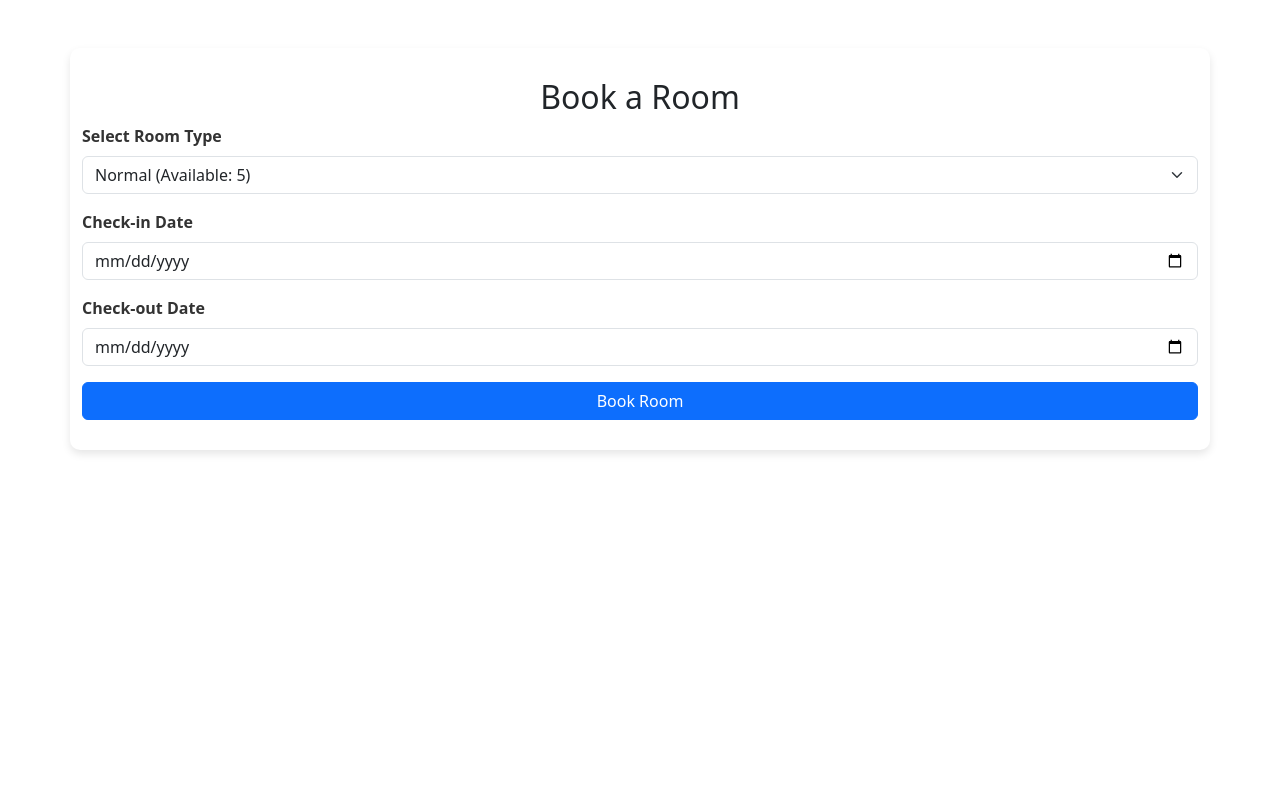
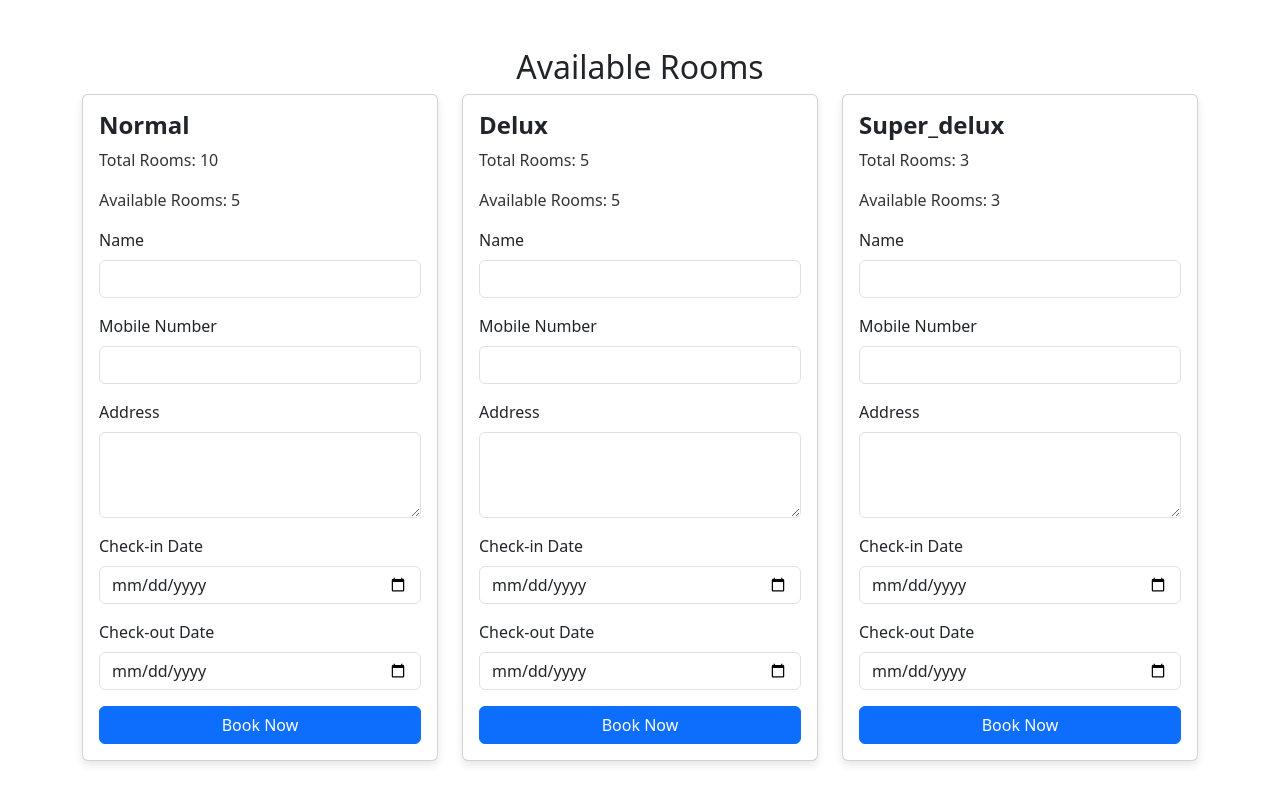
Before and after one commit to AadilDiwan107/Hotel-Booking, a PHP site: page /book_room.php in a window 1280 px wide. Shown: the part 56-841 px from the top of the page. Before the commit the page ends 510 px from the top, so only its background shows below. Run offline with PHP 8.4, Linux system fonts and the light colour scheme; a user stored in the database is signed in; data comes from the database, SQL or seed files in the repository.

Commit message:
Add files via upload

```diff
--- a/book_room.php
+++ b/book_room.php
@@ -17,6 +17,9 @@
     $check_in_date = $_POST['check_in_date'];
     $check_out_date = $_POST['check_out_date'];
     $user_id = $_SESSION['user_id'];
+    $name = $_POST['name'];
+    $mobile_number = $_POST['mobile_number'];
+    $address = $_POST['address'];
 
     // Debugging: Check if user_id is valid
     if (!isset($user_id) || empty($user_id)) {
@@ -41,8 +44,19 @@
 
         if ($room['total_rooms'] > $room['booked_rooms']) {
             // Book the room
-            $stmt = $pdo->prepare("INSERT INTO bookings (user_id, room_type, check_in_date, check_out_date) VALUES (?, ?, ?, ?)");
-            $stmt->execute([$user_id, $room_type, $check_in_date, $check_out_date]);
+            $stmt = $pdo->prepare("
+                INSERT INTO bookings (user_id, room_type, check_in_date, check_out_date, name, mobile_number, address)
+                VALUES (?, ?, ?, ?, ?, ?, ?)
+            ");
+            $stmt->execute([
+                $user_id,
+                $room_type,
+                $check_in_date,
+                $check_out_date,
+                $name,
+                $mobile_number,
+                $address
+            ]);
 
             // Update booked_rooms count
             $stmt = $pdo->prepare("UPDATE rooms SET booked_rooms = booked_rooms + 1 WHERE room_type = ?");
@@ -73,12 +87,8 @@
         }
 
         .container {
-            max-width: 600px;
+            max-width: 1200px;
             margin-top: 50px;
-            background: #ffffff;
-            padding: 30px;
-            border-radius: 10px;
-            box-shadow: 0 4px 8px rgba(0, 0, 0, 0.1);
         }
 
         h2 {
@@ -87,28 +97,32 @@
             margin-bottom: 30px;
         }
 
-        .form-label {
-            font-weight: bold;
-            color: #333;
+        .card {
+            border: none;
+            border-radius: 10px;
+            box-shadow: 0 4px 8px rgba(0, 0, 0, 0.1);
+            transition: transform 0.3s ease;
         }
 
-        .form-select,
-        .form-control {
-            border-radius: 5px;
-            border: 1px solid #ced4da;
-            transition: border-color 0.3s ease;
+        .card:hover {
+            transform: translateY(-10px);
         }
 
-        .form-select:focus,
-        .form-control:focus {
-            border-color: #0d6efd;
-            box-shadow: 0 0 5px rgba(13, 110, 253, 0.5);
+        .card-title {
+            font-size: 1.5rem;
+            font-weight: bold;
+            color: #0d6efd;
+        }
+
+        .card-text {
+            font-size: 1rem;
+            color: #333;
         }
 
         .btn-primary {
             width: 100%;
             padding: 10px;
-            font-size: 18px;
+            font-size: 1rem;
             border-radius: 5px;
             background-color: #0d6efd;
             border: none;
@@ -118,48 +132,52 @@
         .btn-primary:hover {
             background-color: #0b5ed7;
         }
-
-        .mb-3 {
-            margin-bottom: 20px;
-        }
-
-        .alert-info {
-            background-color: #d1ecf1;
-            color: #0c5460;
-            border: 1px solid #bee5eb;
-            border-radius: 5px;
-            padding: 15px;
-            text-align: center;
-        }
     </style>
 </head>
 
 <body>
     <?php include 'nav.php'; ?>
     <div class="container mt-5">
-        <h2>Book a Room</h2>
+        <h2>Available Rooms</h2>
+        <div class="row">
+            <?php foreach ($rooms as $room): ?>
+                <div class="col-md-4 mb-4">
+                    <div class="card">
+                        <div class="card-body">
+                            <h5 class="card-title"><?= ucfirst($room['room_type']) ?></h5>
+                            <p class="card-text">Total Rooms: <?= $room['total_rooms'] ?></p>
+                            <p class="card-text">Available Rooms: <?= $room['total_rooms'] - $room['booked_rooms'] ?></p>
                             <form method="POST" action="">
+                                <input type="hidden" name="room_type" value="<?= $room['room_type'] ?>">
                                 <div class="mb-3">
-                <label for="room_type" class="form-label">Select Room Type</label>
-                <select class="form-select" id="room_type" name="room_type" required>
-                    <?php foreach ($rooms as $room): ?>
-                        <option value="<?= $room['room_type'] ?>">
-                            <?= ucfirst($room['room_type']) ?> (Available: <?= $room['total_rooms'] - $room['booked_rooms'] ?>)
-                        </option>
-                    <?php endforeach; ?>
-                </select>
+                                    <label for="name_<?= $room['room_type'] ?>" class="form-label">Name</label>
+                                    <input type="text" class="form-control" id="name_<?= $room['room_type'] ?>" name="name" required>
                                 </div>
                                 <div class="mb-3">
-                <label for="check_in_date" class="form-label">Check-in Date</label>
-                <input type="date" class="form-control" id="check_in_date" name="check_in_date" required>
+                                    <label for="mobile_number_<?= $room['room_type'] ?>" class="form-label">Mobile Number</label>
+                                    <input type="text" class="form-control" id="mobile_number_<?= $room['room_type'] ?>" name="mobile_number" required>
                                 </div>
                                 <div class="mb-3">
-                <label for="check_out_date" class="form-label">Check-out Date</label>
-                <input type="date" class="form-control" id="check_out_date" name="check_out_date" required>
+                                    <label for="address_<?= $room['room_type'] ?>" class="form-label">Address</label>
+                                    <textarea class="form-control" id="address_<?= $room['room_type'] ?>" name="address" rows="3" required></textarea>
                                 </div>
-            <button type="submit" class="btn btn-primary">Book Room</button>
+                                <div class="mb-3">
+                                    <label for="check_in_date_<?= $room['room_type'] ?>" class="form-label">Check-in Date</label>
+                                    <input type="date" class="form-control" id="check_in_date_<?= $room['room_type'] ?>" name="check_in_date" required>
+                                </div>
+                                <div class="mb-3">
+                                    <label for="check_out_date_<?= $room['room_type'] ?>" class="form-label">Check-out Date</label>
+                                    <input type="date" class="form-control" id="check_out_date_<?= $room['room_type'] ?>" name="check_out_date" required>
+                                </div>
+                                <button type="submit" class="btn btn-primary">Book Now</button>
                             </form>
                         </div>
+                    </div>
+                </div>
+            <?php endforeach; ?>
+        </div>
+    </div>
+
 </body>
 
 </html>
```
Lines whose indentation alone changed are shown as unchanged.
